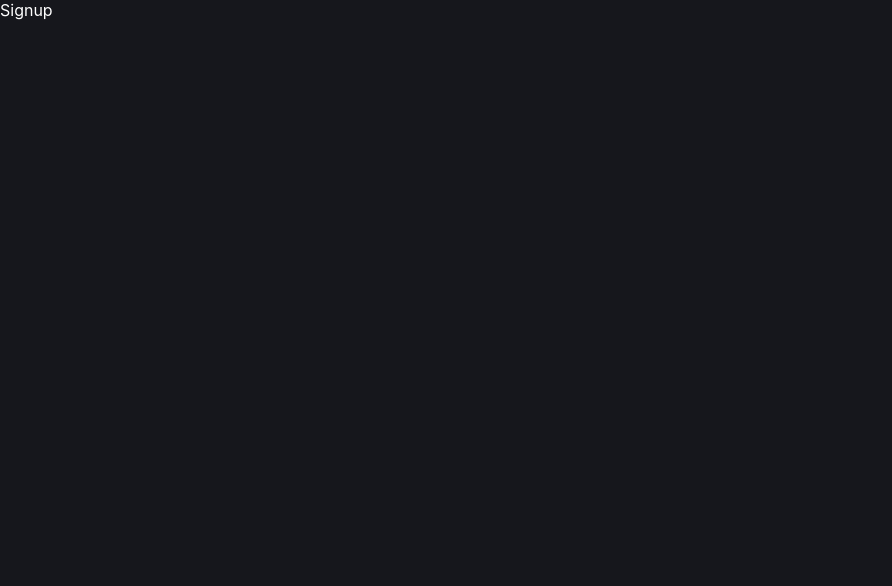
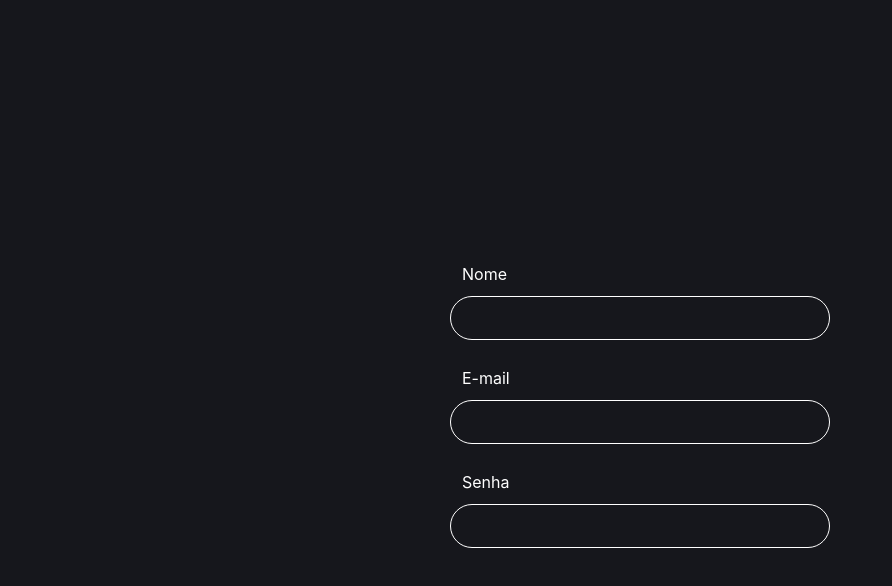
Before and after one commit to heltonbts/payyourselffirst, a React (Create React App) app in the folder web/: page / in a window 1280 px wide. Shown: the top 586 px of the page, without its empty margins (0-892 px from the left). Built offline with nearby package versions, Linux system fonts and the light colour scheme.

Commit message:
feat: initialize login system with design utilities
- Build CSS helper functions for theme integration
- Add styled component shorthands for rapid development
- Create reusable Field component for form inputschore: alias config

```diff
--- a/web/src/components/Theme/GlobalStyle.js
+++ b/web/src/components/Theme/GlobalStyle.js
@@ -1,20 +1,32 @@
 import { createGlobalStyle } from "styled-components";
-import { background, color } from "./styled";
+import { background, color, th } from "./styled";
 
 export const GlobalStyle = createGlobalStyle`
+body, html, #root {
+height: 100%
+};
+
 body {
 ${background}
 ${color}
 
   margin: 0;
+  font-size: 16px;
   font-family: -apple-system, BlinkMacSystemFont, 'Segoe UI', 'Roboto', 'Oxygen',
     'Ubuntu', 'Cantarell', 'Fira Sans', 'Droid Sans', 'Helvetica Neue',
     sans-serif;
   -webkit-font-smoothing: antialiased;
   -moz-osx-font-smoothing: grayscale;
+};
+
+#root {
+display: flex;
 }
 
 code {
   font-family: source-code-pro, Menlo, Monaco, Consolas, 'Courier New',
     monospace;
-}`;
+}
+    input {
+    outline: none;
+    }`;
--- /dev/null
+++ b/web/src/components/Theme/ThemeProvider.js
@@ -0,0 +1,14 @@
+import * as React from "react";
+import { ThemeProvider } from "styled-components";
+
+import { definitions } from "./definitions";
+import { GlobalStyle } from "./GlobalStyle";
+
+export const Theme = ({ children }) => {
+  return (
+    <ThemeProvider theme={definitions}>
+      {children}
+      <GlobalStyle bg="raisinBlack" color="white" />
+    </ThemeProvider>
+  );
+};
--- a/web/src/components/Theme/index.js
+++ b/web/src/components/Theme/index.js
@@ -1,14 +1,2 @@
-import * as React from "react";
-import { ThemeProvider } from "styled-components";
-
-import { definitions } from "./definitions";
-import { GlobalStyle } from "./GlobalStyle";
-
-export const Theme = ({ children }) => {
-  return (
-    <ThemeProvider theme={definitions}>
-      {children}
-      <GlobalStyle bg="raisinBlack" color="white" />
-    </ThemeProvider>
-  );
-};
+export * from "./ThemeProvider";
+export * from "./styled";
--- a/web/src/components/Theme/styled.js
+++ b/web/src/components/Theme/styled.js
@@ -1,8 +1,64 @@
-export const background = (props) =>
-  props.bg && `background: ${props.theme.colors[props.bg]};`;
+const theme = (prop) => (value) => (props) => props.theme[prop][value];
+
+export const th = {
+  space: theme("spaces"),
+  size: theme("fontSize"),
+};
+
+export const flexbox = (props) => {
+  const direction =
+    typeof props.flexbox === Boolean ? props.flexDirection : props.flexbox;
+
+  const justifyContent = props.justifyContent || (props.center && "center");
+  const alignItems = props.alignItems || (props.center && "center");
+
+  return `
+  ${(props.flexbox && "display: flex;") || ""}
+  ${(direction && `flex-direction: ${direction};`) || ""}
+  ${(props.flex && `flex: ${props.flex};`) || ""};
+  ${(justifyContent && `justify-content: ${justifyContent};`) || ""}
+  ${(alignItems && `align-items: ${alignItems};`) || ""}
+`;
+};
+
+export const display = (props) => props.display && `display: ${props.display};`;
+
+export const background = (props) => {
+  if (!props.bg) return "";
+
+  const color = props.theme?.colors?.[props.bg] || props.bg;
+  return `background: ${color};`;
+};
 
 export const color = (props) =>
   props.color && `color: ${props.theme.colors[props.color] || props.color};`;
 
 export const fontSize = (props) =>
   props.fontSize && `font-size: ${props.theme.fontSizes[props.fontSize]};`;
+
+export const margin = (props) => {
+  const mb = props.mb || props.my || props.m;
+  const mt = props.mt || props.my || props.m;
+  const ml = props.ml || props.mx || props.m;
+  const mr = props.mr || props.mx || props.m;
+
+  return `
+${mb && `margin-bottom: ${props.theme.spaces[mb]}px;`}
+${mt && `margin-top: ${props.theme.spaces[mt]}`}
+${ml && `margin-left: ${props.theme.spaces[ml]}`}
+${mr && `margin-right: ${props.theme.spaces[mr]}`}
+`;
+};
+
+export const padding = (props) => {
+  const pb = props.pb || props.py || props.p;
+  const pt = props.pt || props.py || props.p;
+  const pl = props.pl || props.px || props.p;
+  const pr = props.pr || props.px || props.p;
+
+  return `
+${pb && `padding-bottom: ${props.theme.spaces[pb]}px;`}
+${pt && `padding-top: ${props.theme.spaces[pt]}`}
+${pl && `padding-left: ${props.theme.spaces[pl]}`}
+${pr && `padding-right: ${props.theme.spaces[pr]}`}`;
+};
--- /dev/null
+++ b/web/src/components/index.js
@@ -0,0 +1,2 @@
+export * from "./uikit";
+export * from "./Theme";
--- /dev/null
+++ b/web/src/components/uikit/box/index.js
@@ -0,0 +1,11 @@
+import * as React from "react";
+import styled from "styled-components";
+import { padding, margin, flexbox } from "@components/Theme/styled";
+import { background } from "../../Theme/styled";
+
+export const Box = styled("div")`
+  ${padding};
+  ${margin};
+  ${flexbox};
+  ${background};
+`;
--- /dev/null
+++ b/web/src/components/uikit/field/index.js
@@ -0,0 +1,9 @@
+import * as React from "react";
+import { Box, Label, Input } from "@/components/uikit";
+
+export const Field = ({ type, name, label, flexbox = "column", ...props }) => (
+  <Box {...props} flexbox={flexbox}>
+    <Label htmlFor={name}>{label}</Label>
+    <Input type={type} id={name} />
+  </Box>
+);
--- /dev/null
+++ b/web/src/components/uikit/index.js
@@ -0,0 +1,4 @@
+export * from "./box";
+export * from "./label";
+export * from "./input";
+export * from "./field";
--- /dev/null
+++ b/web/src/components/uikit/input/index.js
@@ -0,0 +1,12 @@
+import * as React from "react";
+import styled from "styled-components";
+import { th } from "@components/Theme/styled";
+
+export const Input = styled("input")`
+  background: transparent;
+  border: 1px solid #fff;
+  border-radius: 200px;
+  padding: ${th.space(2)}px ${th.space(1)}px;
+  font-size: 16px;
+  color: #fff;
+`;
--- /dev/null
+++ b/web/src/components/uikit/label/index.js
@@ -0,0 +1,7 @@
+import styled from "styled-components";
+import { th } from "@components/Theme/styled";
+import * as React from "react";
+
+export const Label = styled("label")`
+  padding: ${th.space(2)}px;
+`;
--- a/web/src/pages/index.js
+++ b/web/src/pages/index.js
@@ -1,6 +1,6 @@
 import * as React from "react";
 import { Signup } from "./singup/index.js";
-import { Theme } from "@components/Theme";
+import { Theme } from "@components";
 
 export const App = () => {
   return (
--- a/web/src/pages/singup/index.js
+++ b/web/src/pages/singup/index.js
@@ -1,5 +1,22 @@
 import * as React from "react";
+import styled from "styled-components";
+import { background } from "@components/Theme/styled";
+
+import { Field, Box } from "@/components";
+
+const Main = styled(Box)`
+  justify-content: center;
+  align-items: center;
+`;
 
 export const Signup = () => {
-  return <div>Signup</div>;
+  return (
+    <Main as="main" flexbox="column" flex={1} center>
+      <Box style={{ width: 380 }}>
+        <Field type="text" name="nome" label="Nome" mb={3} flex={1} />
+        <Field type="text" name="email" label="E-mail " mb={3} />
+        <Field type="password" name="senha" label="Senha" />
+      </Box>
+    </Main>
+  );
 };
```
